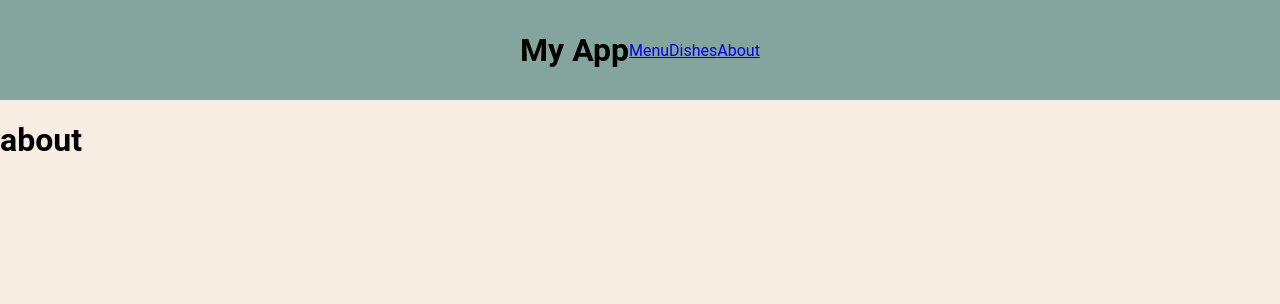
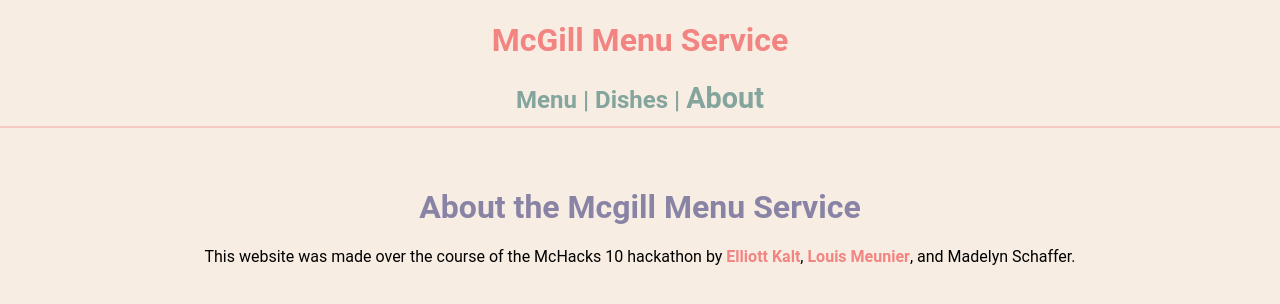
Before and after one commit to elkalt/mcgillMenu, a SvelteKit app in the folder frontend/: page /about in a window 1280 px wide. Shown: the top 304 px of the page. Built offline with nearby package versions, Linux system fonts and the light colour scheme.

Commit message:
a lot of stuff?

```diff
--- a/frontend/src/app.css
+++ b/frontend/src/app.css
@@ -1,6 +1,7 @@
 :root {
     --background-color: #f7ede2;
     --secondary-color: #84a59d;
+    --secondary-color-accent: #8984a5;
     --light-pink: #f5cac3;
     --dark-pink: #f28482;
     --mustard: #f6bd60;
@@ -19,4 +20,43 @@
     width: 100%;
     margin: 0;
     padding: 0;
+    text-align: center;
 }
+nav {
+    text-decoration: none;
+    color: var(--secondary-color);
+    font-size: 1.5rem;
+    font-weight: 700;
+    margin: 0;
+    padding: 0;
+}
+nav > a {
+    text-decoration: none;
+    color: var(--secondary-color);
+    font-size: 1.5rem;
+    font-weight: 700;
+    margin: 0;
+    padding: 0;
+}
+nav > a:hover {
+    color: var(--mustard);
+}
+nav > a.active {
+    font-size: larger;
+}
+
+h1 {
+    font-size: 2rem;
+    font-weight: 700;
+    color: var(--secondary-color-accent);
+}
+a {
+    text-decoration: none;
+    color: var(--dark-pink);
+    font-weight: 700;
+    margin: 0;
+    padding: 0;
+}
+a:hover {
+    color: var(--light-pink);
+}
--- a/frontend/src/lib/components/Header.svelte
+++ b/frontend/src/lib/components/Header.svelte
@@ -2,25 +2,28 @@
     export let defaultDisplay = true;
 </script>
 
-{#if defaultDisplay}
-    <header>
-        <h1>My App</h1>
-        <a href="/">Menu</a>
-        <a href="/dishes">Dishes</a>
-        <a href="/about">About</a>
-    </header>
-{:else}
-    <slot></slot>
-{/if}
+<header>
+    <h1>McGill Menu Service</h1>
+    <nav>
+        {#if defaultDisplay}
+            <a href="/">Menu</a> |
+            <a href="/dishes">Dishes</a> |
+            <a href="/about">About</a>
+        {:else}
+            <slot></slot>
+        {/if}
+    </nav>
+</header>
 
 <style>
+    header > h1 {
+        color: var(--dark-pink);
+    }
     header {
         height: 100px;
         width: 100%;
-        background-color: var(--secondary-color);
-        display: flex;
-        justify-content: center;
-        align-items: center;
-        margin-bottom: 20px;
+        text-align: center;
+        padding-bottom: 5px;
+        border-bottom: 2px solid var(--light-pink);
     }
 </style>
--- a/frontend/src/routes/+layout.svelte
+++ b/frontend/src/routes/+layout.svelte
@@ -4,6 +4,5 @@
     import Header from "$lib/components/Header.svelte"
 </script>
 
-<Header defaultDisplay={true} />
 
 <slot></slot>
--- a/frontend/src/routes/about/+page.svelte
+++ b/frontend/src/routes/about/+page.svelte
@@ -1 +1,18 @@
-<h1>about</h1>
+<script>
+    // @ts-ignore
+    import Header from "$lib/components/Header.svelte";
+</script>
+
+<Header defaultDisplay={ false }>
+    <a href="/">Menu</a> |
+    <a href="/dishes">Dishes</a> |
+    <a href="/about" class="active">About</a>
+</Header>
+
+<br><br>
+<h1>About the Mcgill Menu Service</h1>
+<p>This website was made over the course of the McHacks 10 hackathon by
+    <a href=https://www.linkedin.com/in/elliott-kalt-6565881b8>Elliott Kalt</a>,
+    <a href=https://www.linkedin.com/in/louis-meunier-112b55203>Louis Meunier</a>,
+    and Madelyn Schaffer.
+</p>
--- /dev/null
+++ b/frontend/src/routes/dishes/+page.ts
@@ -0,0 +1,5 @@
+/** @type {import('./$types').PageServerLoad} */
+export async function load({ event, fetch }: any) {
+    const dishes = await event.request('mcgillMenu.elliottkalt.com/api/dishes/').then((res: { json: () => Response; }) => res.json());
+    return dishes.json();
+}
--- /dev/null
+++ b/frontend/src/routes/dishes/[slug]/+page.svelte
@@ -0,0 +1,5 @@
+<script lang="ts">
+    export let data;
+</script>
+
+<h1>{data}</h1>
```
Also changed, not shown: frontend/src/routes/+page.svelte (added, +12 -0 lines), frontend/src/routes/dishes/+page.svelte (+25 -0 lines), frontend/src/routes/dishes/[slug]/+layout.svelte (added, +8 -0 lines), frontend/src/routes/dishes/[slug]/+page.ts (added, +10 -0 lines).
